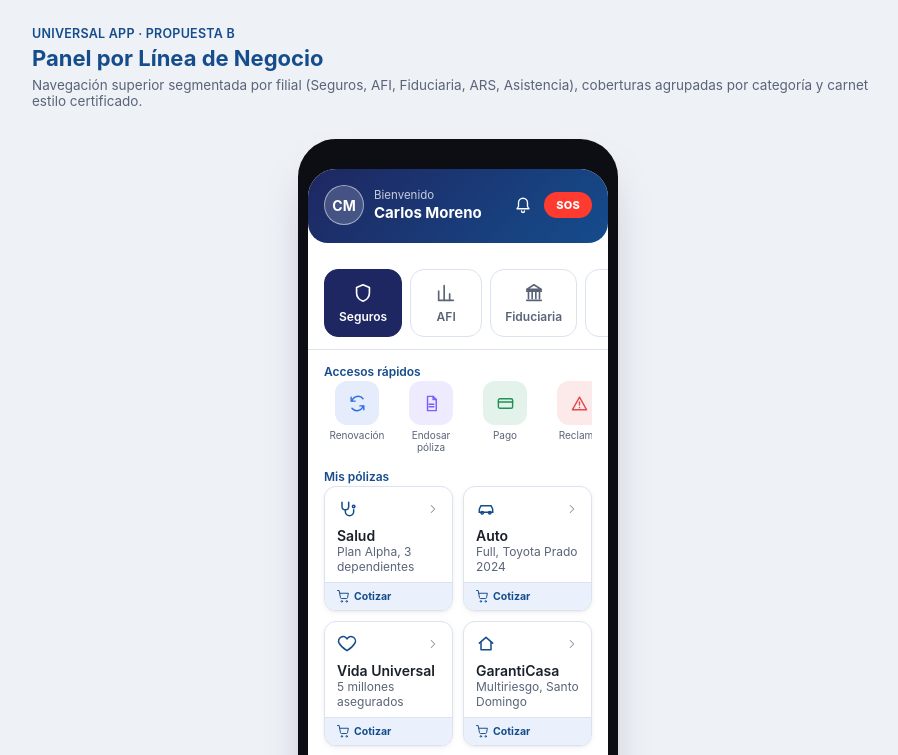
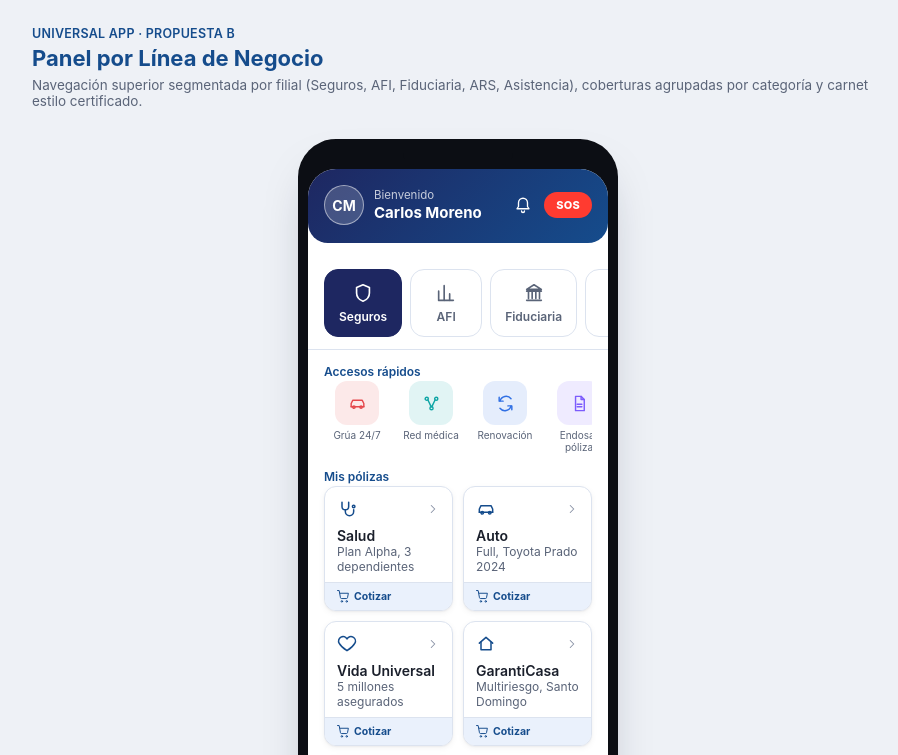
Before and after one commit to camorenop-ops/AppUniversal, a React (Vite) app: page / in a window 1280 px wide. Shown: the top 755 px of the page, without its empty margins (182-1080 px from the left). Built offline with nearby package versions, Linux system fonts and the light colour scheme.

Commit message:
Agrega Grúa 24/7 y Red médica como primeras opciones en Seguros
Se mantienen Renovación, Endosar póliza, Pago y Reclamo en el mismo
carrusel de accesos rápidos.

```diff
--- a/src/screens/TabScreens.jsx
+++ b/src/screens/TabScreens.jsx
@@ -23,7 +23,7 @@ export function HomeTab() {
     products, asistenciaProducts, dependientes,
     openProduct, openCotizar, openFondo, openFondoDetalle, openEstadoCuenta, openInfo,
     openRenovaciones, openEndosarPoliza, openPagoPolizas, openReclamo, openAfiliadoDetalle,
-    openCoberturasDetalle, openArsTraspaso, openAsistenciaSolicitud,
+    openCoberturasDetalle, openArsTraspaso, openAsistenciaSolicitud, openRedMedica,
   } = useApp();
 
   let content;
@@ -32,6 +32,8 @@ export function HomeTab() {
       <>
         <SectionLabel>Accesos rápidos</SectionLabel>
         <QuickActionsRow items={[
+          ["car", "Grúa 24/7", () => openAsistenciaSolicitud("vehicular"), "#E5484D"],
+          ["network", "Red médica", openRedMedica, "#0EA5A5"],
           ["refresh", "Renovación", openRenovaciones, "#2F6FE4"],
           ["filedesc", "Endosar póliza", openEndosarPoliza, "#7C5CFC"],
           ["creditcard", "Pago", openPagoPolizas, "#1F9254"],
```
